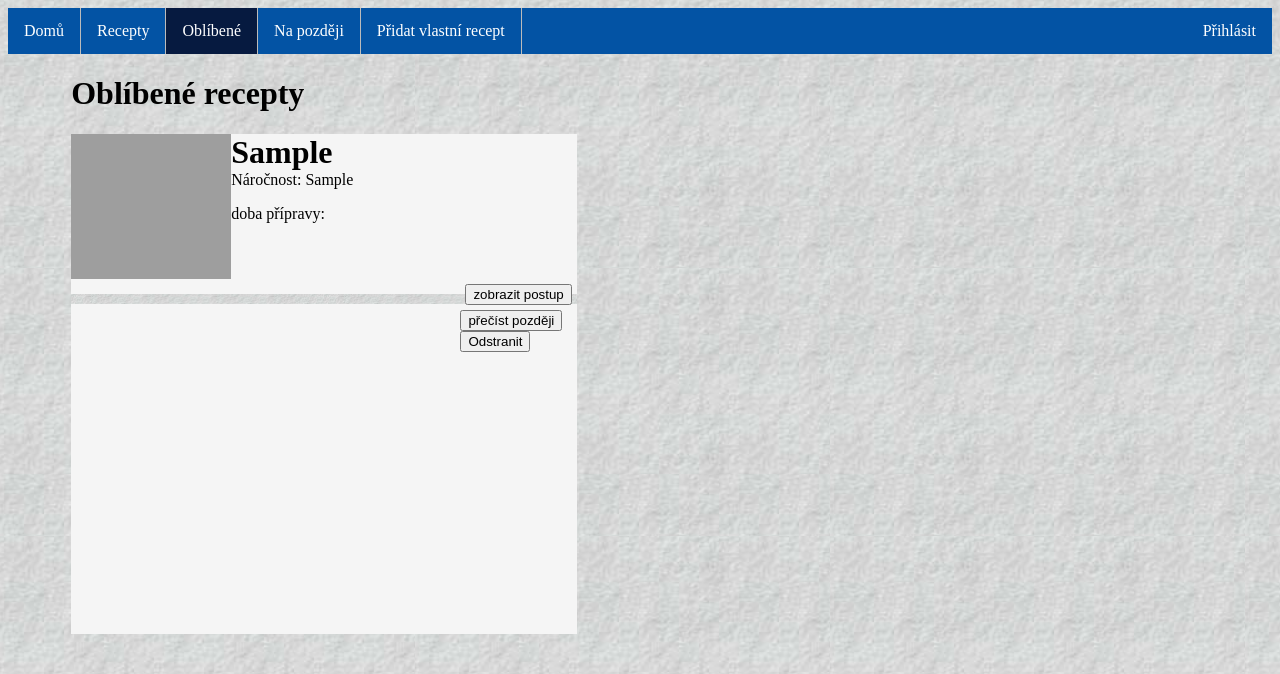
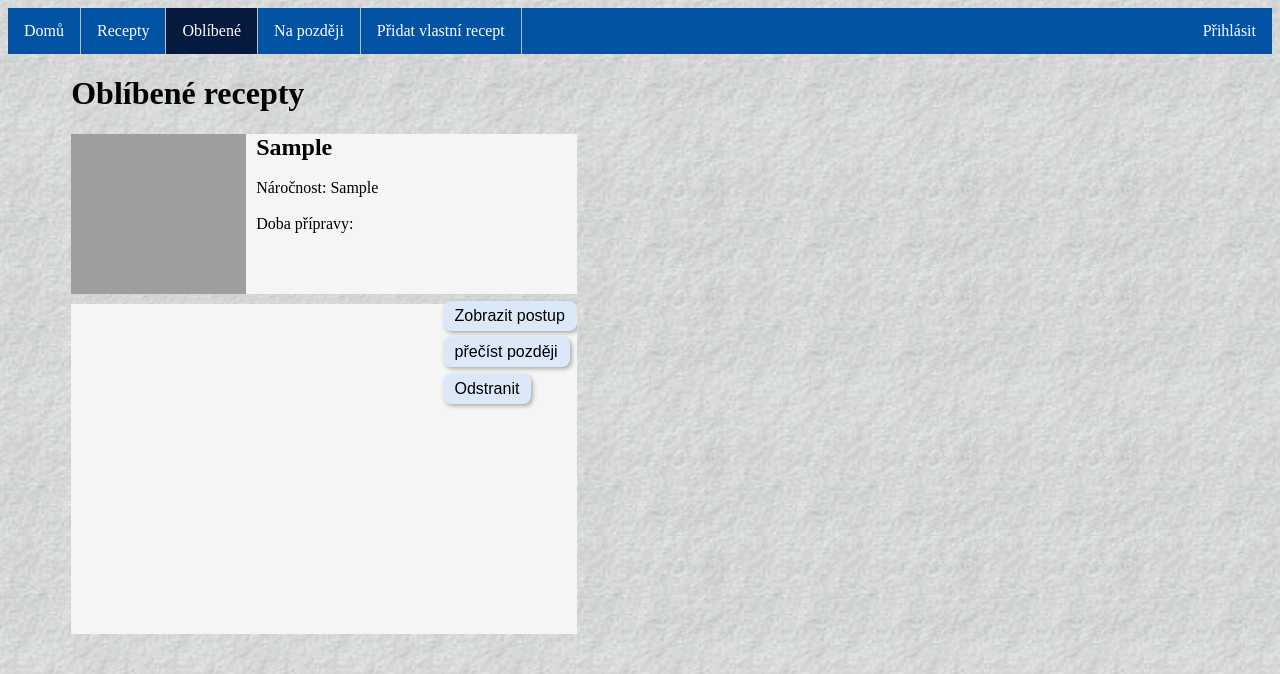
Before and after one commit to MatejUllman/milkhz-project, a PHP site: page /oblibene.php in a window 1280 px wide. Shown: the top 674 px of the page. Run offline with PHP 8.4, Linux system fonts and the light colour scheme; tables that the repository leaves empty or names only in its code hold one stand-in row (values such as "Sample post"); data that the repository does not hold is empty; grey boxes are pictures that could not be loaded.

Commit message:
nějaký csska

```diff
--- a/css.css
+++ b/css.css
@@ -80,3 +80,20 @@ div::-webkit-scrollbar {
 p {
   font-family: 'Times New Roman', Times, serif;
 }
+.b{
+  height:50px;
+  margin-top:21%;
+  background-color: #dbe8f8;
+  border: none;
+  color: black;
+  padding: 12px 24px;
+  text-align: center;
+  display: inline-block;
+  font-size: 16px;
+  cursor: pointer;
+  border-radius: 8px;
+  box-shadow: 2px 2px 4px rgba(0,0,0,0.3);
+}
+.b:hover{
+  background-color: #cbddf4;
+}
--- a/oblibene.php
+++ b/oblibene.php
@@ -3,6 +3,7 @@
 ?>
 <!DOCTYPE html>
 <html lang="en">
+
 <head>
     <meta charset="UTF-8">
     <meta http-equiv="X-UA-Compatible" content="IE=edge">
@@ -10,29 +11,50 @@
     <title>Oblíbené</title>
     <link rel="stylesheet" href="css.css">
     <style>
-        .b{
-            margin:5px;
+        .b {
+            height: 30px;
+            margin-top: 5%;
+            background-color: #dbe8f8;
+            border: none;
+            color: black;
+            padding: 1px 12px;
+            text-align: center;
+            display: inline-block;
+            font-size: 16px;
+            cursor: pointer;
+            border-radius: 8px;
+            box-shadow: 2px 2px 4px rgba(0, 0, 0, 0.3);
         }
-        #nk{
-            position:absolute;
-            top:350px;
-            left:115px
+
+        .b:hover {
+            background-color: #cbddf4;
         }
-        .popis{
-            padding-left:20px;
+
+        #nk {
+            position: absolute;
+            top: 350px;
+            left: 115px
+        }
+
+        .popis {
+            padding-left: 20px;
             padding-right: 20px;
         }
+
         body {
             background-image: url("pozadi.png");
             background-repeat: repeat;
         }
-        div{
+
+        div {
             scrollbar-width: none;
             -ms-overflow-style: none;
         }
+
         div::-webkit-scrollbar {
             display: none;
         }
+
         #odh:last-child {
             border-right: none;
         }
@@ -43,10 +65,10 @@ li #odh {
             text-align: center;
             padding: 14px 16px;
             text-decoration: none;
-  border:none;
-  background-color:#0353a4;
-  border-left:1px solid #bbb;
-  height:46px;
+            border: none;
+            background-color: #0353a4;
+            border-left: 1px solid #bbb;
+            height: 46px;
         }
 
         li #odh:hover:not(.active) {
@@ -54,22 +76,22 @@ li #odh:hover:not(.active) {
         }
     </style>
 </head>
+
 <body style="background-color: #cddded;">
     <ul>
-        <li><a  href="HlavniStrana.php">Domů</a></li>
-        <li><a  href="recepty.php">Recepty</a></li>
+        <li><a href="HlavniStrana.php">Domů</a></li>
+        <li><a href="recepty.php">Recepty</a></li>
         <li><a class="active" href="oblibene.php">Oblíbené</a></li>
         <li><a href="naPozdeji.php">Na později</a></li>
         <li><a href="pridavani.php">Přidat vlastní recept</a></li>
         <?php
-        if(isset($_SESSION["isLogged"])){
+        if (isset($_SESSION["isLogged"])) {
             $isLogged = $_SESSION["isLogged"];
             echo "<li style='float:right'>
             <form action='registraceServer.php' method='post'>
             <input type='submit' id='odh' name='odh' value='Odhlásit' onclick=''>
             </form></li>";
-
-        }else{
+        } else {
             $isLogged = false;
             echo "<li style='float:right'><a href='rozcestnik.html' >Přihlásit</a></li>";
         }
@@ -89,24 +111,24 @@ li #odh:hover:not(.active) {
     <div style="display:flex; ">
         <div style="margin-left: 5%; display: inline-block; display:flex; flex-direction: column; overflow:auto" id="doporuceno">
             <?php
-     $connect = new mysqli("localhost","root","","receptar");
+            $connect = new mysqli("localhost", "root", "", "receptar");
 
             $sql = "SELECT * FROM oblibenerecepty order by id asc;";
             $i = 0;
             $results = $connect->query($sql);
-     if($results == true){
+            if ($results == true) {
 
-        while($row = $results->fetch_object()){
+                while ($row = $results->fetch_object()) {
                     $i++;
                     vypis($row);
                 }
-        if($i == 0){
+                if ($i == 0) {
                     echo "<div id='nk'>
                     <h1>Nepřidali jste sem žádné recepty!!!</h1>
                 </div>
                   ";
                 }
-        $i=0;
+                $i = 0;
             }
             ?>
         </div>
@@ -115,7 +137,8 @@ li #odh:hover:not(.active) {
         </div>
     </div>
     <?php
- function vypis($row){
+    function vypis($row)
+    {
         // zde udělej css-ka
 
         echo "
@@ -123,24 +146,19 @@ li #odh:hover:not(.active) {
     <input type='hidden' name='$row->id' id='$row->id' value='$row->postup'>
 
 
-    <div style=' width:400px;display:block;float:left'>
-        <img style='float:left' src='$row->obrazek ' width='160px' height='145px'>
+    <div style=' width:400px;display:block;float:left;'>
+        <img style='float:left;' src='$row->obrazek ' width='175px' height='160px'>
         <div style=''>
-            <h1 style='display:inline;'>$row->nazev</h1><br>
-            <p style='display:inline;'>Náročnost: $row->narocnost</p>
-
-        </div>
-        <div style=''>
-        <p>doba přípravy: $row->dobaPripravy</p>
-
+            <h2 style='display:inline;padding:0 10px'>$row->nazev</h2><br><br>
+            <p style='display:inline;padding-left:10px'>Náročnost: $row->narocnost</p><br><br>
+            <p style='padding-left:10px;display:inline'>Doba přípravy: $row->dobaPripravy</p>
         </div>
 
     </div>
 
     <div style='float:right;'>
-        <button type='button' class='b' onclick='vypis($row->id)'>zobrazit postup</button><br>
-        <!--<button type='button' class='b'>přidat do oblíbených</button><br>-->
-       <!-- <button type='button' class='b' >přečíst později</button>-->
+        <button type='button' class='b' onclick='vypis($row->id)'>Zobrazit postup</button><br>
+
 
         <form action='PridaniNaPozdejiServer.php' method='post'>
         <input type='hidden' name='id' id='id' value='$row->id'>
@@ -149,9 +167,9 @@ li #odh:hover:not(.active) {
         <input type='hidden' name='nazev' id='nazev' value='$row->nazev'>
         <input type='hidden' name='nar' id='nar' value='$row->narocnost'>
         <input type='hidden' name='dob' id='dob' value='$row->dobaPripravy'>
-        <input type='submit' name='ZoblibeneDopozdeji' value='přečíst později'><br>
-        <input type='submit' name='ZoblibeneDoreceptu' value='Odstranit'>
-        <!--<input type='submit' name='oblibene' value='Přidat do oblíbených'>-->
+        <input type='submit' class='b' name='ZoblibeneDopozdeji' value='přečíst později'><br>
+        <input type='submit' class='b' name='ZoblibeneDoreceptu' value='Odstranit'>
+
         </form>
     </div>
 
@@ -160,11 +178,13 @@ li #odh:hover:not(.active) {
 
 </div>
     <!--<p>$row->postup</p>-->
-";}
+";
+    }
 
 
     ?>
 
     <script src="text.js"></script>
 </body>
+
 </html>
```
Also changed, not shown: HlavniStrana.php (+3 -8 lines), PridaniNaPozdejiServer.php (+4 -4 lines), naPozdeji.php (+58 -39 lines), prihlaseni.php (+70 -40 lines), recepty.php (+49 -32 lines), registracce.php (+24 -7 lines). Lines whose indentation alone changed are shown as unchanged.
